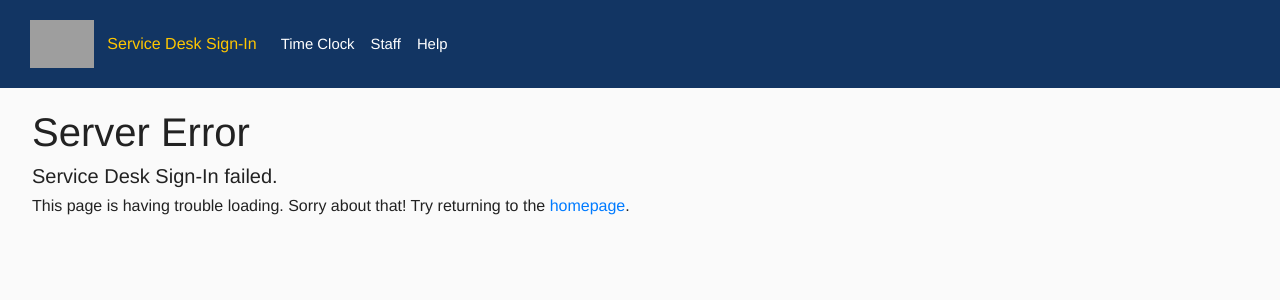
After one commit to betheluniversity/help-desk-sign-in, a Python web app: template app/templates/error500.html in a window 1280 px wide. The commit adds this page. Shown: the top 300 px of the page. Run offline with Jinja, Linux system fonts and the light colour scheme; the template is opened without the code that fills it, so the values that code supplies are empty; some libraries are stand-ins or nearby versions; grey boxes are pictures that could not be loaded.

Commit message:
Adding 500 error page

```diff
--- a/app/templates/error403.html
+++ b/app/templates/error403.html
@@ -3,5 +3,5 @@
 {% block body_content %}
 <h1>Permission Denied</h1>
 <h5>Only full-time ITS employees have permission to access this page.</h5>
-<h5>Return to the <a href="{{ url_for('ShiftsView:index') }}">Time Clock page</a>.</h5>
+<h5>Return to the <a href="{{ url_for('ShiftsView:index') }}">homepage</a>.</h5>
 {% endblock %}
--- /dev/null
+++ b/app/templates/error500.html
@@ -0,0 +1,7 @@
+{% extends 'help_desk_base.html' %}
+
+{% block body_content %}
+<h1>Server Error</h1>
+<h5>Service Desk Sign-In failed.</h5>
+<h6>This page is having trouble loading. Sorry about that! Try returning to the <a href="{{ url_for('ShiftsView:index') }}">homepage</a>.</h6>
+{% endblock %}
--- a/app/views.py
+++ b/app/views.py
@@ -114,3 +114,7 @@ class ShiftsView(FlaskView):
     @app.errorhandler(403)
     def permission_denied(self):
         return render_template('error403.html', **locals())
+
+    @app.errorhandler(500)
+    def server_error(self):
+        return render_template('error500.html', **locals())
```
